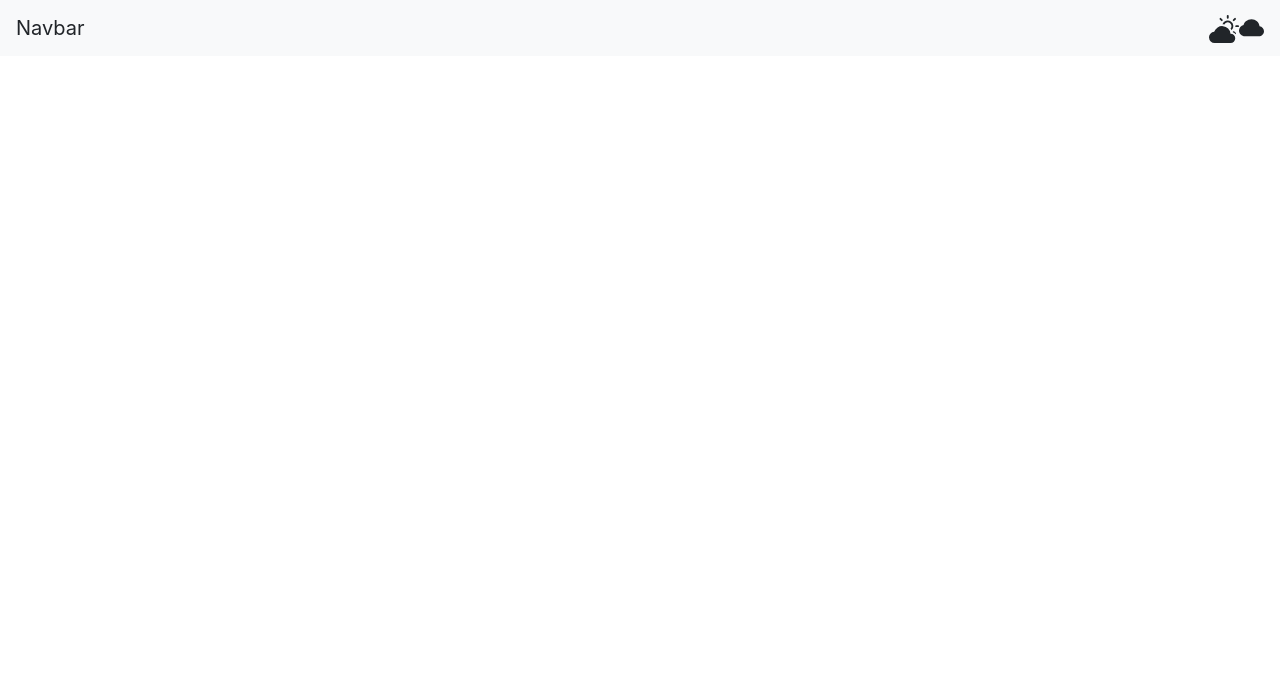
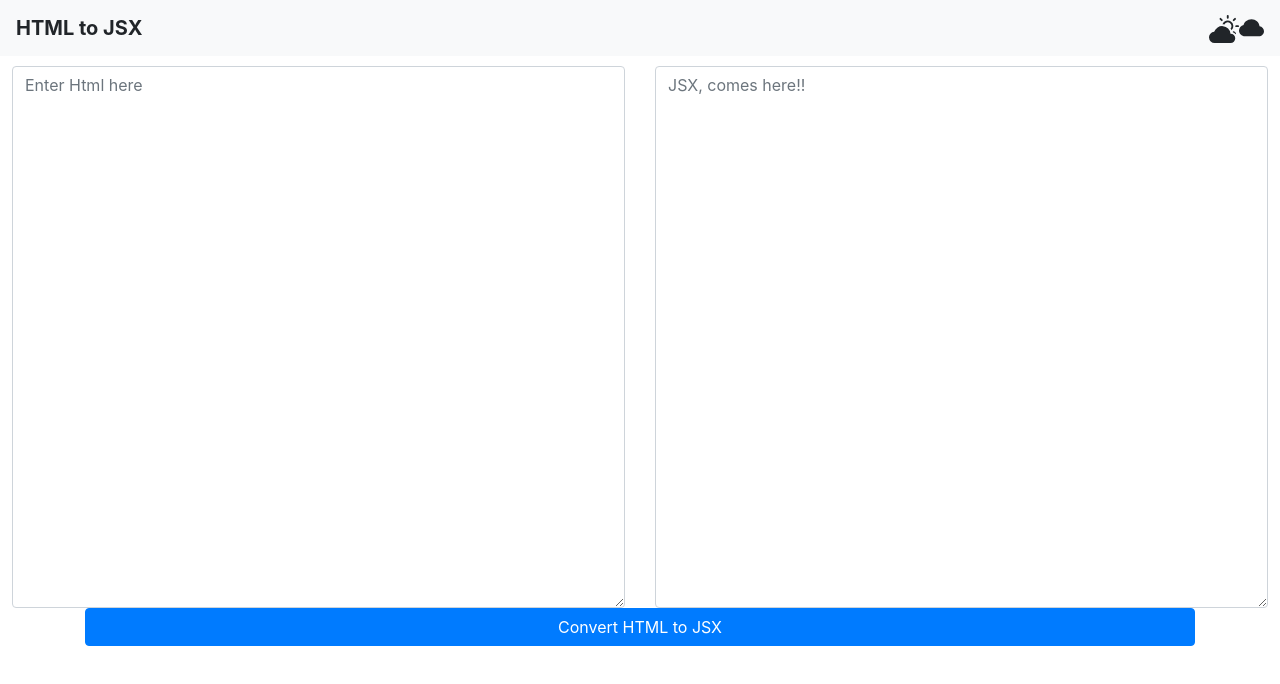
Before and after one commit to pythonpioneer/html-to-jsx, a React (Create React App) app in the folder html-to-jsx/: page / in a window 1280 px wide. Shown: the top 684 px of the page. Built offline with nearby package versions, Linux system fonts and the light colour scheme.

Commit message:
forms ui added

```diff
--- a/html-to-jsx/src/App.js
+++ b/html-to-jsx/src/App.js
@@ -1,11 +1,13 @@
 import logo from './logo.svg';
 import './App.css';
 import Navbar from './components/Navbar';
+import TextForm from './components/TextForm';
 
 function App() {
   return (
     <>
       <Navbar />
+      <TextForm />
     </>
   );
 }
--- a/html-to-jsx/src/components/Navbar.js
+++ b/html-to-jsx/src/components/Navbar.js
@@ -9,7 +9,7 @@ export default function Navbar() {
     return (
         <>
             <nav className="navbar navbar-light bg-light justify-content-between">
-                <a className="navbar-brand">Navbar</a>
+                <a className="navbar-brand"><strong>HTML to JSX</strong></a>
                 <div className="my-2 my-sm-0">
                     <div>
 
--- /dev/null
+++ b/html-to-jsx/src/components/TextForm.js
@@ -0,0 +1,29 @@
+import React from 'react';
+
+/**
+ * This component is used as form.
+ * @returns {JSX.Element} - A JSX element used to take input and show output
+ */
+export default function TextForm() {
+    return (
+        <>
+            <div style={{ marginTop: '10px' }}>
+                <form>
+                    <div class="row">
+                        <div class="col">
+                            <textarea type="text" class="form-control" placeholder="Enter Html here" rows='22' style={{ width: '98%', marginLeft: '12px' }}></textarea>
+                        </div>
+                        <div class="col">
+                            <textarea type="text" class="form-control" placeholder="JSX, comes here!!" rows='22' style={{ width: '98%' }}></textarea>
+                        </div>
+                    </div>
+                </form>
+            </div>
+
+            {/* adding button to convert html to jsx */}
+            <div className='container'>
+                <button type="button" className="container btn btn-primary" style={{}}>Convert HTML to JSX</button>
+            </div>
+        </>
+    )
+}
```
